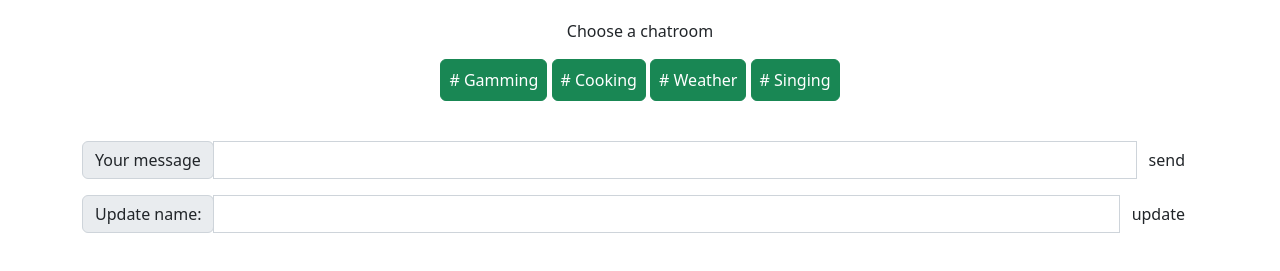
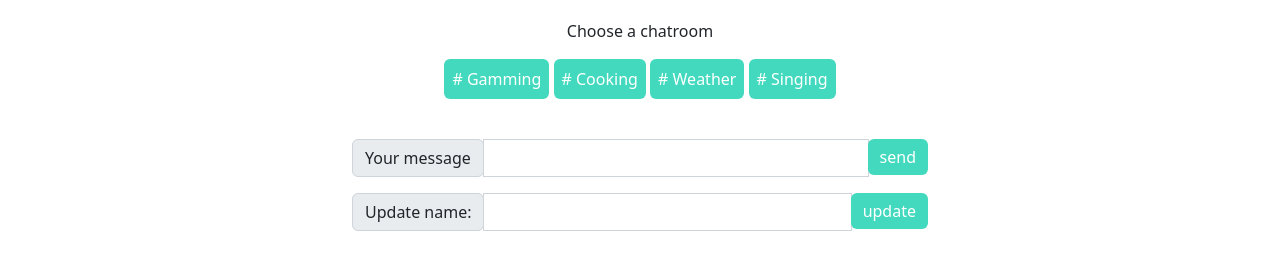
Before and after one commit to AsmaaMoallim/JS_Chat_Rooms, a plain HTML site: page index.html in a window 1280 px wide. Shown: the part 77-348 px from the top of the page. Drawn offline with nearby package versions, Linux system fonts and the light colour scheme.

Commit message:
html and css Done

```diff
--- a/index.html
+++ b/index.html
@@ -23,10 +23,10 @@
         <div class="chat-rooms mb-3 text-center">
             <div class="my-2">Choose a chatroom</div>
 
-            <button class="btn btn-success my-2 sm p-2" id="Gamming"> # Gamming </button>
-            <button class="btn btn-success my-2 sm p-2" id="Cooking"> # Cooking </button>
-            <button class="btn btn-success my-2 sm p-2" id="Weather"> # Weather </button>
-            <button class="btn btn-success my-2 sm p-2" id="Singing"> # Singing </button>
+            <button class="btn my-2 sm p-2" id="Gamming"> # Gamming </button>
+            <button class="btn my-2 sm p-2" id="Cooking"> # Cooking </button>
+            <button class="btn my-2 sm p-2" id="Weather"> # Weather </button>
+            <button class="btn my-2 sm p-2" id="Singing"> # Singing </button>
 
         </div>
 
--- a/style.css
+++ b/style.css
@@ -0,0 +1,18 @@
+.container {
+  max-width: 600px;
+}
+
+.btn {
+  background-color: #43d9be;
+  color: white;
+  box-shadow: none !important;
+  outline: none !important;
+  border: 0;
+}
+
+.btn:focus,
+.btn:hover {
+  background-color: #43d9be;
+  outline: none !important;
+  border: 0;
+}
```
